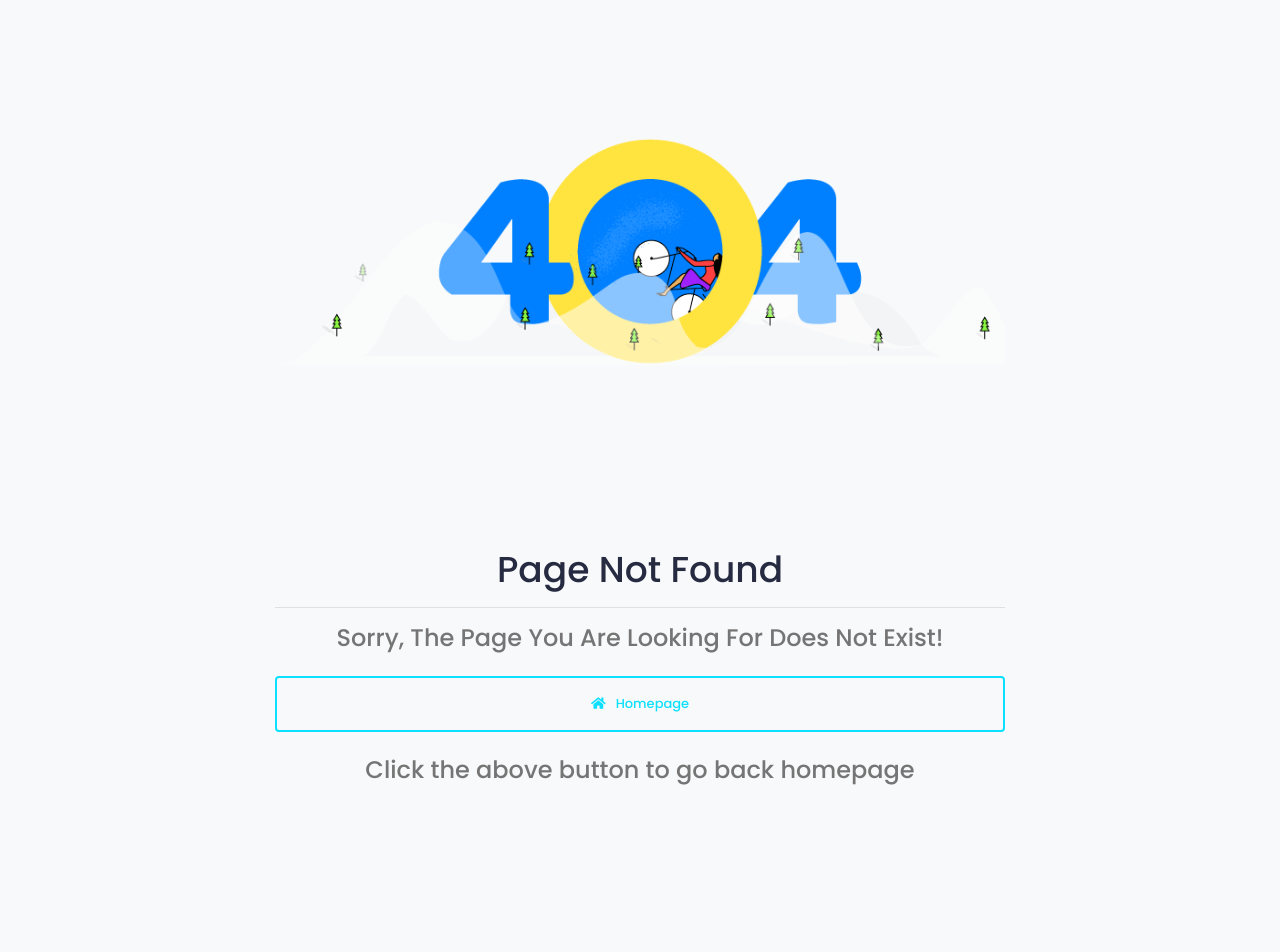
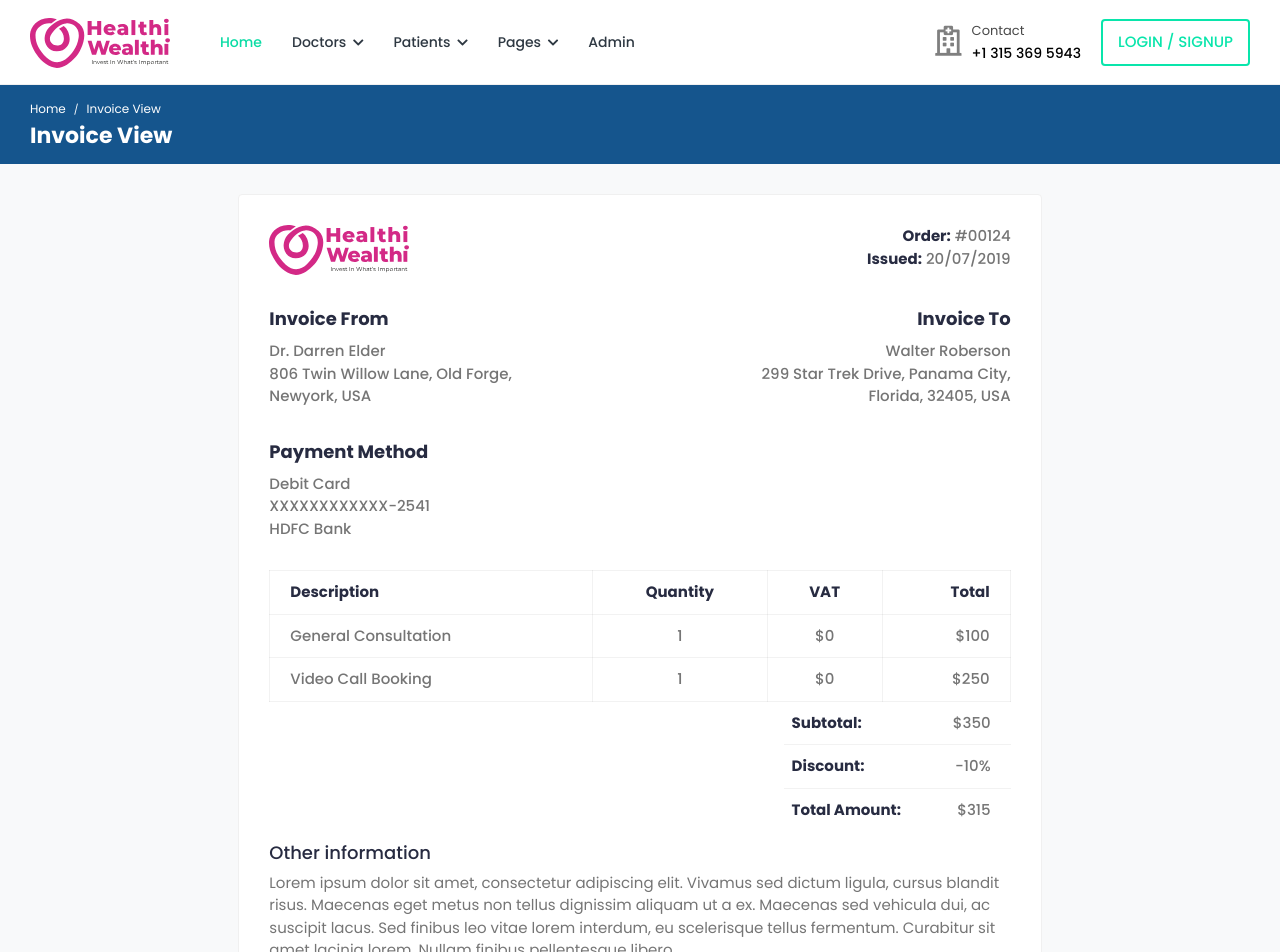
Before and after one commit to OmerShahzad101/Healthi_Wealthi, a React (Create React App) app: page /invoice in a window 1280 px wide. Before the commit this address had no page. Shown: the top 952 px of the page. Before the commit the page ends 800 px from the top, so only its background shows below. Built offline with nearby package versions, Linux system fonts and the light colour scheme.

Commit message:
invoices added

```diff
--- a/src/components/Header/Header.js
+++ b/src/components/Header/Header.js
@@ -19,9 +19,9 @@ const Header = () => {
         </div>
         <div className="main-menu-wrapper">
           <div className="menu-header">
-            <a href="index-2.html" className="menu-logo">
+            <Link to="/" className="menu-logo">
               <img src="assets/images/Logo.svg" className="img-fluid" alt="logo" />
-            </a>
+            </Link>
             <a id="menu_close" className="menu-close" href="javascript:void(0);">
               <i className="fas fa-times"></i>
             </a>
@@ -79,10 +79,10 @@ const Header = () => {
                   <a href="doctor-profile.html">Doctor Profile</a>
                 </li>
                 <li>
-                  <a href="booking.html">Booking</a>
+                  <Link to="/booking">Booking</Link>
                 </li>
                 <li>
-                  <a href="checkout.html">Checkout</a>
+                  <Link to="checkout">Checkout</Link>
                 </li>
                 <li>
                   <a href="booking-success.html">Booking Success</a>
@@ -139,13 +139,13 @@ const Header = () => {
                   <a href="blank-page.html">Starter Page</a>
                 </li>
                 <li>
-                  <a href="login.html">Login</a>
+                  <Link to="/login">Login</Link>
                 </li>
                 <li>
-                  <a href="register.html">Register</a>
+                  <Link to="/register">Register</Link>
                 </li>
                 <li>
-                  <a href="forgotpassword">Forgot Password</a>
+                  <Link to="/forgot-password">Forgot Password</Link>
                 </li>
               </ul>
             </li>
--- a/src/components/Invoice/Invoice.js
+++ b/src/components/Invoice/Invoice.js
@@ -1,11 +1,180 @@
-import React from 'react';
+import React from "react";
 
 const Invoice = () => {
-    return (
-        <div>
+  return (
+    <>
+      {/* // <!-- Breadcrumb --> */}
+      <div class="breadcrumb-bar">
+        <div class="container-fluid">
+          <div class="row align-items-center">
+            <div class="col-md-12 col-12">
+              <nav aria-label="breadcrumb" class="page-breadcrumb">
+                <ol class="breadcrumb">
+                  <li class="breadcrumb-item">
+                    <a href="index-2.html">Home</a>
+                  </li>
+                  <li class="breadcrumb-item active" aria-current="page">
+                    Invoice View
+                  </li>
+                </ol>
+              </nav>
+              <h2 class="breadcrumb-title">Invoice View</h2>
+            </div>
+          </div>
+        </div>
+      </div>
+      {/* // <!-- /Breadcrumb --> */}
 
+      {/* // <!-- Page Content --> */}
+      <div class="content">
+        <div class="container-fluid">
+          <div class="row">
+            <div class="col-lg-8 offset-lg-2">
+              <div class="invoice-content">
+                <div class="invoice-item">
+                  <div class="row">
+                    <div class="col-md-6">
+                      <div class="invoice-logo">
+                        <img src="assets/images/Logo.svg" alt="logo" />
+                      </div>
+                    </div>
+                    <div class="col-md-6">
+                      <p class="invoice-details">
+                        <strong>Order:</strong> #00124 <br />
+                        <strong>Issued:</strong> 20/07/2019
+                      </p>
+                    </div>
+                  </div>
+                </div>
+
+                {/* <!-- Invoice Item --> */}
+                <div class="invoice-item">
+                  <div class="row">
+                    <div class="col-md-6">
+                      <div class="invoice-info">
+                        <strong class="customer-text">Invoice From</strong>
+                        <p class="invoice-details invoice-details-two">
+                          Dr. Darren Elder <br />
+                          806 Twin Willow Lane, Old Forge,
+                          <br />
+                          Newyork, USA <br />
+                        </p>
+                      </div>
+                    </div>
+                    <div class="col-md-6">
+                      <div class="invoice-info invoice-info2">
+                        <strong class="customer-text">Invoice To</strong>
+                        <p class="invoice-details">
+                          Walter Roberson <br />
+                          299 Star Trek Drive, Panama City, <br />
+                          Florida, 32405, USA <br />
+                        </p>
+                      </div>
+                    </div>
+                  </div>
+                </div>
+                {/* <!-- /Invoice Item --> */}
+
+                {/* <!-- Invoice Item --> */}
+                <div class="invoice-item">
+                  <div class="row">
+                    <div class="col-md-12">
+                      <div class="invoice-info">
+                        <strong class="customer-text">Payment Method</strong>
+                        <p class="invoice-details invoice-details-two">
+                          Debit Card <br />
+                          XXXXXXXXXXXX-2541 <br />
+                          HDFC Bank
+                          <br />
+                        </p>
+                      </div>
+                    </div>
+                  </div>
+                </div>
+                {/* <!-- /Invoice Item --> */}
+
+                {/* <!-- Invoice Item --> */}
+                <div class="invoice-item invoice-table-wrap">
+                  <div class="row">
+                    <div class="col-md-12">
+                      <div class="table-responsive">
+                        <table class="invoice-table table table-bordered">
+                          <thead>
+                            <tr>
+                              <th>Description</th>
+                              <th class="text-center">Quantity</th>
+                              <th class="text-center">VAT</th>
+                              <th class="text-right">Total</th>
+                            </tr>
+                          </thead>
+                          <tbody>
+                            <tr>
+                              <td>General Consultation</td>
+                              <td class="text-center">1</td>
+                              <td class="text-center">$0</td>
+                              <td class="text-right">$100</td>
+                            </tr>
+                            <tr>
+                              <td>Video Call Booking</td>
+                              <td class="text-center">1</td>
+                              <td class="text-center">$0</td>
+                              <td class="text-right">$250</td>
+                            </tr>
+                          </tbody>
+                        </table>
+                      </div>
+                    </div>
+                    <div class="col-md-6 col-xl-4 ml-auto">
+                      <div class="table-responsive">
+                        <table class="invoice-table-two table">
+                          <tbody>
+                            <tr>
+                              <th>Subtotal:</th>
+                              <td>
+                                <span>$350</span>
+                              </td>
+                            </tr>
+                            <tr>
+                              <th>Discount:</th>
+                              <td>
+                                <span>-10%</span>
+                              </td>
+                            </tr>
+                            <tr>
+                              <th>Total Amount:</th>
+                              <td>
+                                <span>$315</span>
+                              </td>
+                            </tr>
+                          </tbody>
+                        </table>
+                      </div>
+                    </div>
+                  </div>
+                </div>
+                {/* <!-- /Invoice Item --> */}
+
+                {/* <!-- Invoice Information --> */}
+                <div class="other-info">
+                  <h4>Other information</h4>
+                  <p class="text-muted mb-0">
+                    Lorem ipsum dolor sit amet, consectetur adipiscing elit.
+                    Vivamus sed dictum ligula, cursus blandit risus. Maecenas
+                    eget metus non tellus dignissim aliquam ut a ex. Maecenas
+                    sed vehicula dui, ac suscipit lacus. Sed finibus leo vitae
+                    lorem interdum, eu scelerisque tellus fermentum. Curabitur
+                    sit amet lacinia lorem. Nullam finibus pellentesque libero.
+                  </p>
+                </div>
+                {/* <!-- /Invoice Information --> */}
+              </div>
+            </div>
+          </div>
         </div>
-    );
+      </div>
+      {/* <!-- /Page Content --> */}
+    </>
+  );
 };
 
 export default Invoice;
--- a/src/routers/routes.js
+++ b/src/routers/routes.js
@@ -11,6 +11,7 @@ import NotFoundPage from "../Pages/NotFoundPage";
 import RegisterPage from "../Pages/RegisterPage";
 import CalendarPage from "../Pages/CalendarPage";
 import ForgotPasswordPage from "../Pages/ForgotPasswordPage";
+import InvoicePage from "../Pages/InvoicePage";
 const MyRouts = () => {
   return (
     <div>
@@ -26,6 +27,7 @@ const MyRouts = () => {
           <Route path="/checkout" element={<CheckoutPage />} />
           <Route path="/booking-successful" element={<BookingSuccessfulPage />} />
           <Route path="/invoices-view" element={<InvoicesViewPage />} />
+          <Route path="/invoice" element={<InvoicePage />} />
 
           <Route path="/*" element={<NotFoundPage />} />
         </Routes>
```
